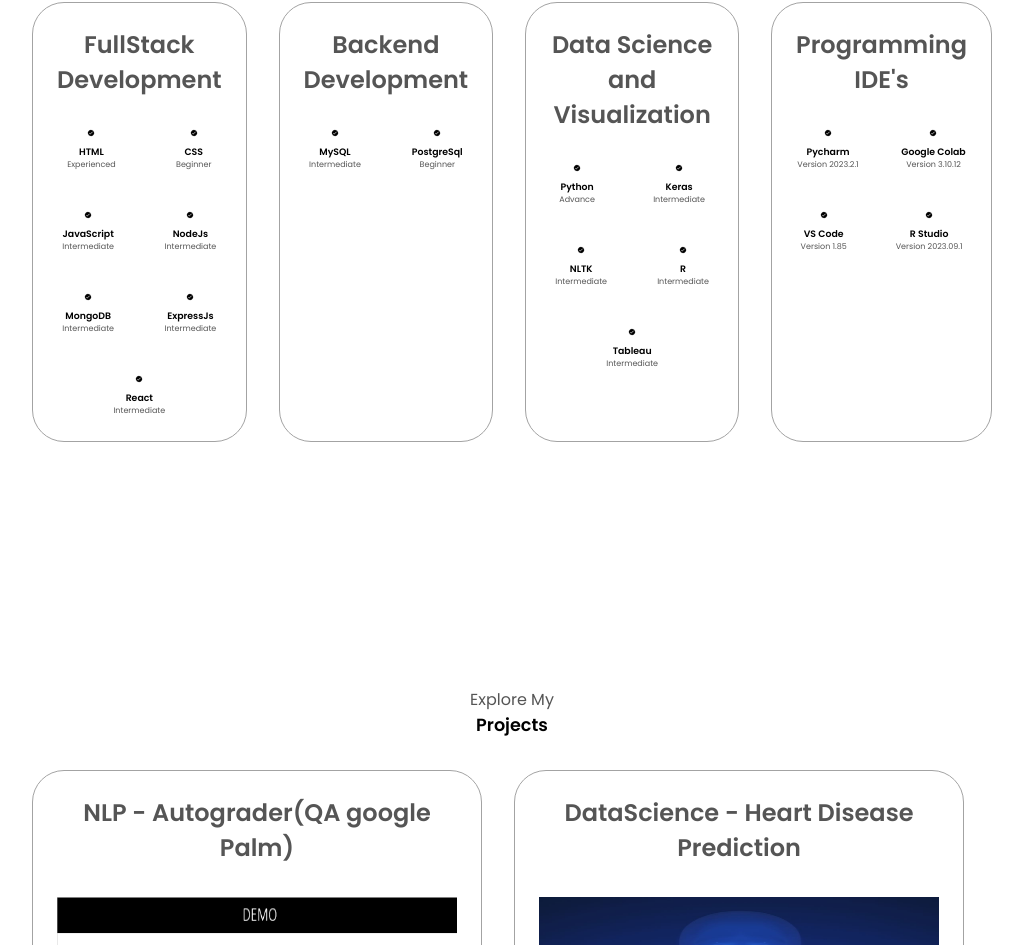
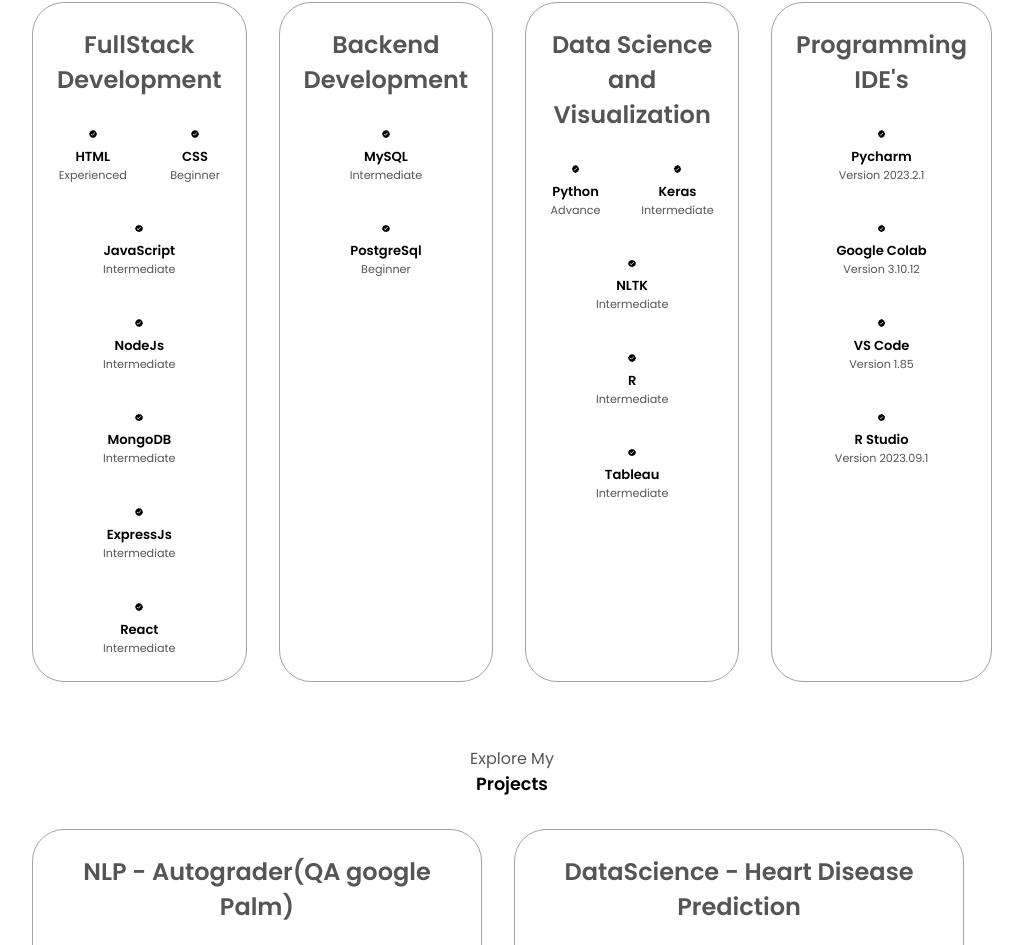
Before and after one commit to Asm3515/my-app, a React (Create React App) app: page / in a window 1280 px wide. Shown: the part 1657-2602 px from the top of the page, without its empty margins (128-1151 px from the left). Built offline with nearby package versions, Linux system fonts and the light colour scheme.

Commit message:
This is Last Stage

```diff
--- a/src/Section/Section.css
+++ b/src/Section/Section.css
@@ -229,12 +229,12 @@
 
 article .icon {
   cursor: default;
-  height: 0.5rem;
+  height: 0.6rem;
 }
 
 
 #experience .article-text{
-  font-size: 0.5rem;
+  font-size: 0.7rem;
 }
 
 .article-text{
```
